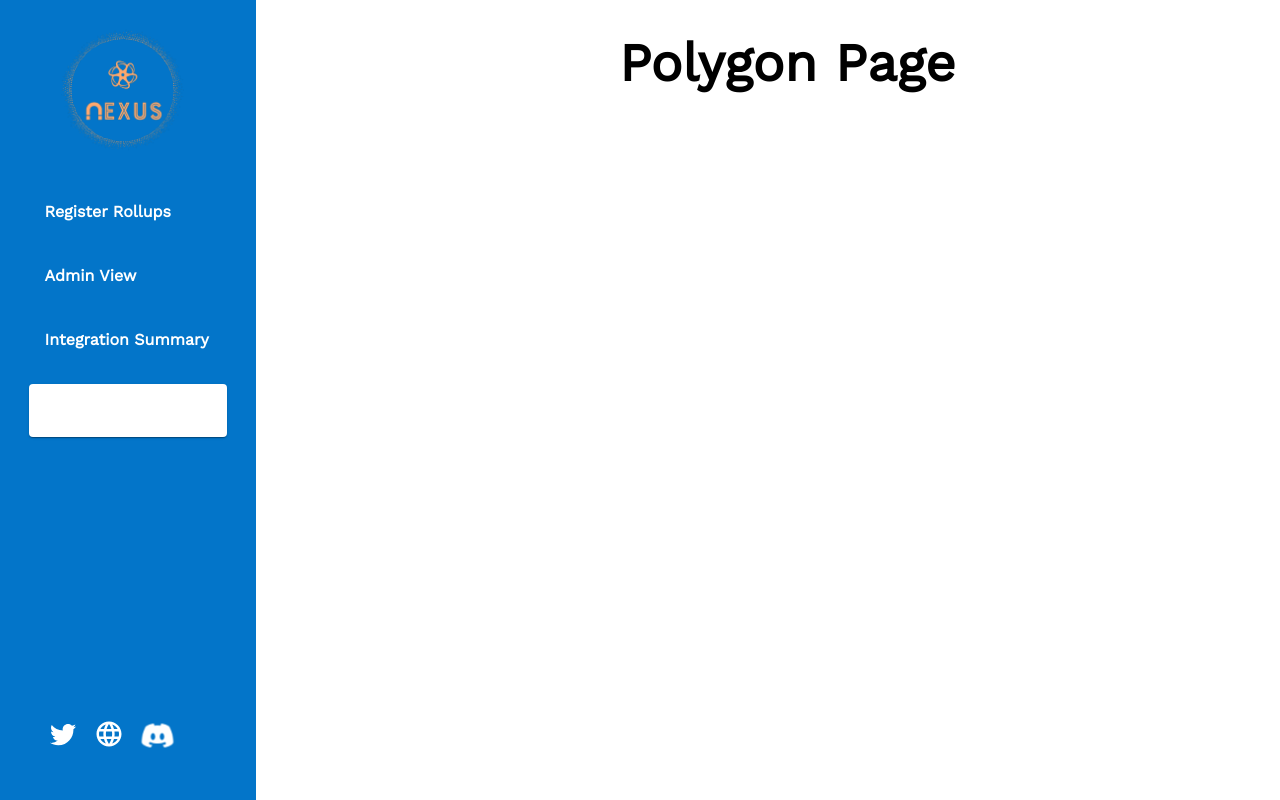
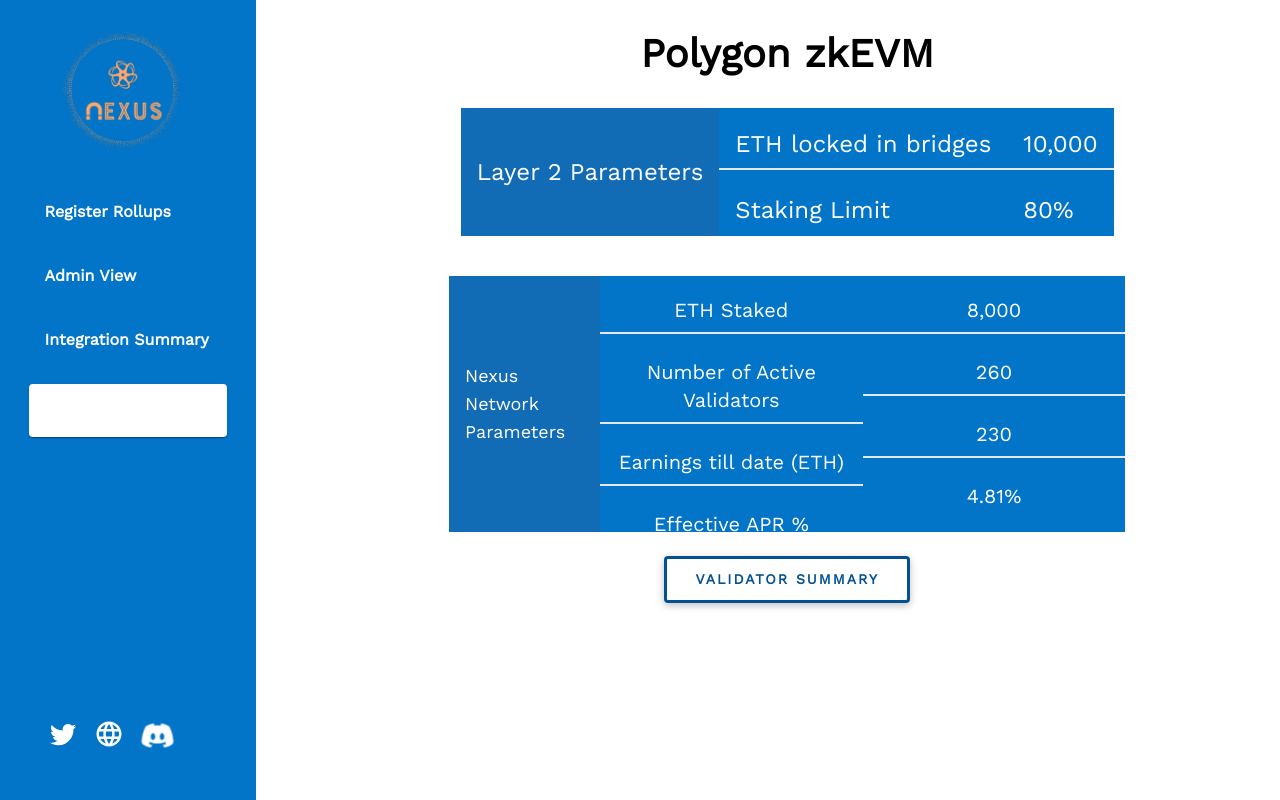
Before and after one commit to Nexus-2023/nexus-dashboard, a Next.js app: page /Links/Polygon in a window 1280 px wide. Shown: the top 800 px of the page. Built offline with nearby package versions, Linux system fonts and the light colour scheme.

Commit message:
feat : polygon page added

```diff
--- a/src/app/Links/Integration/page.tsx
+++ b/src/app/Links/Integration/page.tsx
@@ -3,7 +3,7 @@
 import Image from "next/image"
 import StyledButton from "@/components/button"
 import { Card } from "@/components/Card"
-import Table from "@/components/Table"
+import { IntegrationTable } from "@/components/Table"
 export default function Home() {
   return (
     <div className="  flex flex-col items-center justify-center space-y-12  w-[83vw] container mx-auto">
@@ -15,7 +15,7 @@
         <Card text={"Eth Staked "} numbers={3200} />
         <Card text={"Earnings (Eth)"} numbers={1000} />
       </div>
-      <Table />
+      <IntegrationTable />
     </div>
   )
 }
--- a/src/app/Links/Polygon/page.tsx
+++ b/src/app/Links/Polygon/page.tsx
@@ -1,14 +1,23 @@
 "use client"
 
+import Link from "next/link"
 import Image from "next/image"
 import StyledButton from "@/components/button"
-
+import { PolygonTable1, PolygonTable2 } from "@/components/Table"
 export default function Home() {
   return (
-    <div className="  flex flex-col items-center justify-center space-y-12  w-[83vw] container mx-auto">
+    <div className="  flex flex-col items-center justify-center space-y-2 w-[83vw] container mx-auto">
       <div className="  flex flex-col w-full items-center justify-center mt-6">
-        <h1 className="text-[3.3rem] font-black ">Polygon Page</h1>
+        <h1 className="text-[2.5rem] font-black ">Polygon zkEVM</h1>
       </div>
+      <PolygonTable1 />
+      <PolygonTable2 />
+
+      <Link href={"/Links/ValidatorSummary/Polygonzkevm"}>
+        <StyledButton borderColor="#045192" backgroundColor="#045192">
+          Validator Summary
+        </StyledButton>
+      </Link>
     </div>
   )
 }
--- /dev/null
+++ b/src/app/Links/ValidatorSummary/Polygonzkevm/page.tsx
@@ -0,0 +1,23 @@
+"use client"
+
+import Link from "next/link"
+import Image from "next/image"
+import StyledButton from "@/components/button"
+import { PolygonTable1, PolygonTable2 } from "@/components/Table"
+import { Card } from "@/components/Card"
+export default function Home() {
+  return (
+    <div className="  flex flex-col items-center justify-center space-y-5 w-[83vw] container mx-auto">
+      <div className="  flex flex-col w-full items-center justify-center mt-6">
+        <h1 className="text-[2.5rem] font-black ">Polygon zkEVM</h1>
+        <h1 className="text-md font-black ">Validator's Performance</h1>
+      </div>
+
+      <div className=" flex space-x-8 flex-wrap  ">
+        <Card text={"Number of Validators"} numbers={20} />
+        <Card text={"Backward Looking APR% "} numbers={3200} />
+        <Card text={"Effectiveness Rating"} numbers={99} />
+      </div>
+    </div>
+  )
+}
--- a/src/components/SideBar.tsx
+++ b/src/components/SideBar.tsx
@@ -33,21 +33,21 @@
           </div>
         </AccordionSummary>
         <AccordionDetails className=" bg-secondary ">
-          <Link href={"./Polygon"}>
+          <Link href={"/Links/Polygon"}>
             <h1 className="text-md   px-4 py-2 hover:text-primary hover:bg-white ease-in-out duration-300 rounded-md">
               {" "}
               Polygon zkEVM
             </h1>
           </Link>
 
-          <Link href={"./Mantle"}>
+          <Link href={"/Links/Mantle"}>
             <h1 className="text-md   px-4 py-2 hover:text-primary hover:bg-white ease-in-out duration-300 rounded-md">
               {" "}
               Mantle
             </h1>
           </Link>
 
-          <Link href={"./Scroll"}>
+          <Link href={"/Links/Scroll"}>
             <h1 className="text-md   px-4 py-2 hover:text-primary hover:bg-white ease-in-out duration-300 rounded-md">
               {" "}
               Scroll
--- a/src/components/Table.tsx
+++ b/src/components/Table.tsx
@@ -1,6 +1,6 @@
 import React from "react"
 
-const Table = () => {
+const IntegrationTable = () => {
   return (
     <div>
       <table className="table-auto ">
@@ -41,4 +41,54 @@
   )
 }
 
-export default Table
+const PolygonTable1 = () => {
+  return (
+    <div className="flex items-center text-white font-medium px-4 py-4 text-2xl   ">
+      <div className=" bg-inter h-32 justify-center items-center flex p-4  ">
+        <p>Layer 2 Parameters</p>
+      </div>
+
+      <div className="flex flex-col bg-primary space-y-4 h-32   border-b-white    ">
+        <div className="border-b-2 py-2 px-4 mt-3">ETH locked in bridges</div>
+
+        <div className=" py-2 px-4 ">Staking Limit</div>
+      </div>
+
+      <div className="flex flex-col bg-primary space-y-4   h-32 ">
+        <div className="border-b-2 py-2 px-4 mt-3">10,000</div>
+
+        <div className="  py-2 px-4 ">80%</div>
+      </div>
+    </div>
+  )
+}
+
+const PolygonTable2 = () => {
+  return (
+    <div className="flex items-center text-white font-medium px-4 py-4 text-xl    text-center w-8/12">
+      <div className=" bg-inter w-1/2 h-64 justify-center text-lg items-center flex px-4  text-left">
+        <p>Nexus Network Parameters</p>
+      </div>
+
+      <div className="flex flex-col bg-primary space-y-4  h-64   border-b-white  w-full   ">
+        <div className="border-b-2 py-2 px-4 mt-3">ETH Staked</div>
+        <div className="border-b-2 py-2 px-4 mt-3  ">
+          Number of Active Validators
+        </div>
+        <div className="border-b-2 py-2 px-4 mt-3">
+          Earnings till date (ETH)
+        </div>
+        <div className=" py-2 px-4 ">Effective APR %</div>
+      </div>
+
+      <div className="flex flex-col bg-primary space-y-4  w-full   h-64 ">
+        <div className="border-b-2 py-2 px-4 mt-3">8,000</div>
+        <div className="border-b-2 py-2 px-4 mt-3">260</div>
+        <div className="border-b-2 py-2 px-4 mt-3">230</div>
+        <div className="  py-2 px-4 ">4.81%</div>
+      </div>
+    </div>
+  )
+}
+
+export { IntegrationTable, PolygonTable1, PolygonTable2 }
```
